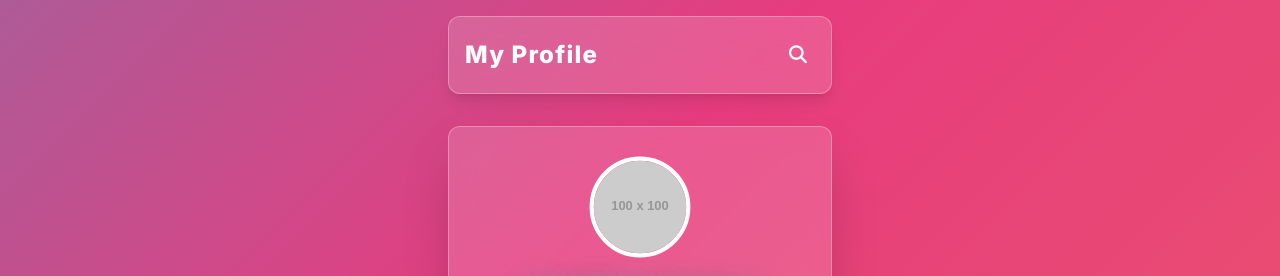
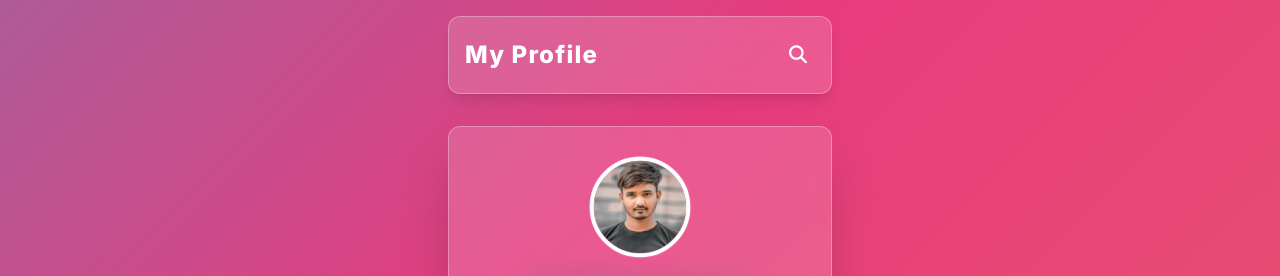
Before and after one commit to Blackarmymods/Profile, a plain HTML site: page index.html in a window 1280 px wide. Shown: the top 276 px of the page. Drawn offline with nearby package versions, Linux system fonts and the light colour scheme; placeholder pictures from the web are drawn by us; a small style sheet from the web is missing.

Commit message:
Update index.html

```diff
--- a/index.html
+++ b/index.html
@@ -160,7 +160,7 @@
         <div class="flex justify-center">
              <img
                  class="profile-picture w-24 h-24 rounded-full object-cover border-4 border-white shadow-lg"
-                 src="img/ak.jpg"
+                 src="ak.jpg"
                  alt="Profile Picture"
                  onerror="this.onerror=null; this.src='https://placehold.co/100x100/ffffff/333333?text=AK'"
              />
```
